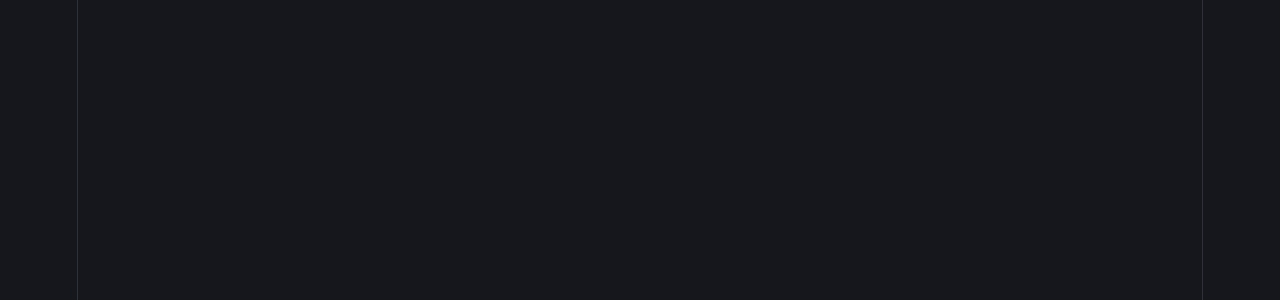
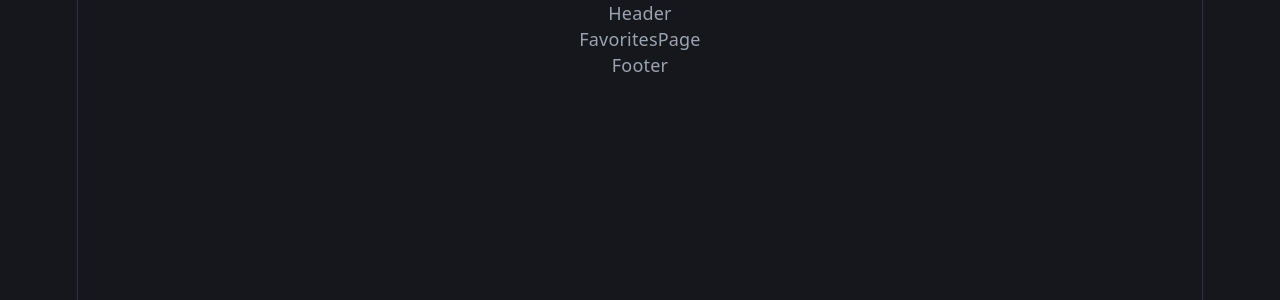
Before and after one commit to elyasafw/mini-shop-react-project, a React (Vite) app: page /favorites in a window 1280 px wide. Shown: the top 300 px of the page. Built offline with nearby package versions, Linux system fonts and the light colour scheme.

Commit message:
added routes and init app layout

```diff
--- a/package.json
+++ b/package.json
@@ -12,6 +12,7 @@
   "dependencies": {
     "react": "^19.2.8",
     "react-dom": "^19.2.8",
+    "react-router-dom": "^7.18.3",
     "zustand": "^5.0.15"
   },
   "devDependencies": {
--- a/src/App.tsx
+++ b/src/App.tsx
@@ -1,12 +1,27 @@
-import './App.css'
+import { BrowserRouter, Route, Routes } from "react-router-dom";
+import "./App.css";
+import Layout from "./Layout";
+import FavoritesPage from "./pages/FavoritesPage";
+import HomePage from "./pages/HomePage";
+import ProductPage from "./pages/ProductPage";
 
 function App() {
-
-  return (
-    <>
-
-    </>
-  )
+    return (
+        <>
+            <BrowserRouter>
+                <Routes>
+                    <Route path="/" element={<Layout />}>
+                        <Route index element={<HomePage />} />
+                        <Route
+                            path="products/:id"
+                            element={<ProductPage />}
+                        ></Route>
+                        <Route path="favorites" element={<FavoritesPage />} />
+                    </Route>
+                </Routes>
+            </BrowserRouter>
+        </>
+    );
 }
 
-export default App
+export default App;
--- a/src/Layout.tsx
+++ b/src/Layout.tsx
@@ -0,0 +1,17 @@
+import { Outlet } from "react-router-dom";
+import Footer from "./components/Footer";
+import Header from "./components/Header";
+
+const Layout = () => {
+    return (
+        <>
+            <Header />
+            <main>
+                <Outlet />
+            </main>
+            <Footer />
+        </>
+    );
+};
+
+export default Layout;
--- a/src/components/Footer.tsx
+++ b/src/components/Footer.tsx
@@ -0,0 +1,9 @@
+import React from 'react'
+
+const Footer = () => {
+  return (
+    <div>Footer</div>
+  )
+}
+
+export default Footer
--- a/src/components/Header.tsx
+++ b/src/components/Header.tsx
@@ -0,0 +1,9 @@
+import React from 'react'
+
+const Header = () => {
+  return (
+    <div>Header</div>
+  )
+}
+
+export default Header
--- a/src/pages/FavoritesPage.tsx
+++ b/src/pages/FavoritesPage.tsx
@@ -0,0 +1,9 @@
+import React from 'react'
+
+const FavoritesPage = () => {
+  return (
+    <div>FavoritesPage</div>
+  )
+}
+
+export default FavoritesPage
--- a/src/pages/HomePage.tsx
+++ b/src/pages/HomePage.tsx
@@ -0,0 +1,9 @@
+import React from 'react'
+
+const HomePage = () => {
+  return (
+    <div>HomePage</div>
+  )
+}
+
+export default HomePage
--- a/src/pages/ProductPage.tsx
+++ b/src/pages/ProductPage.tsx
@@ -0,0 +1,9 @@
+import React from 'react'
+
+const ProductPage = () => {
+  return (
+    <div>ProductPage</div>
+  )
+}
+
+export default ProductPage
```
Also changed, not shown: 1 other file (tests, documents, lock files or other folders).
